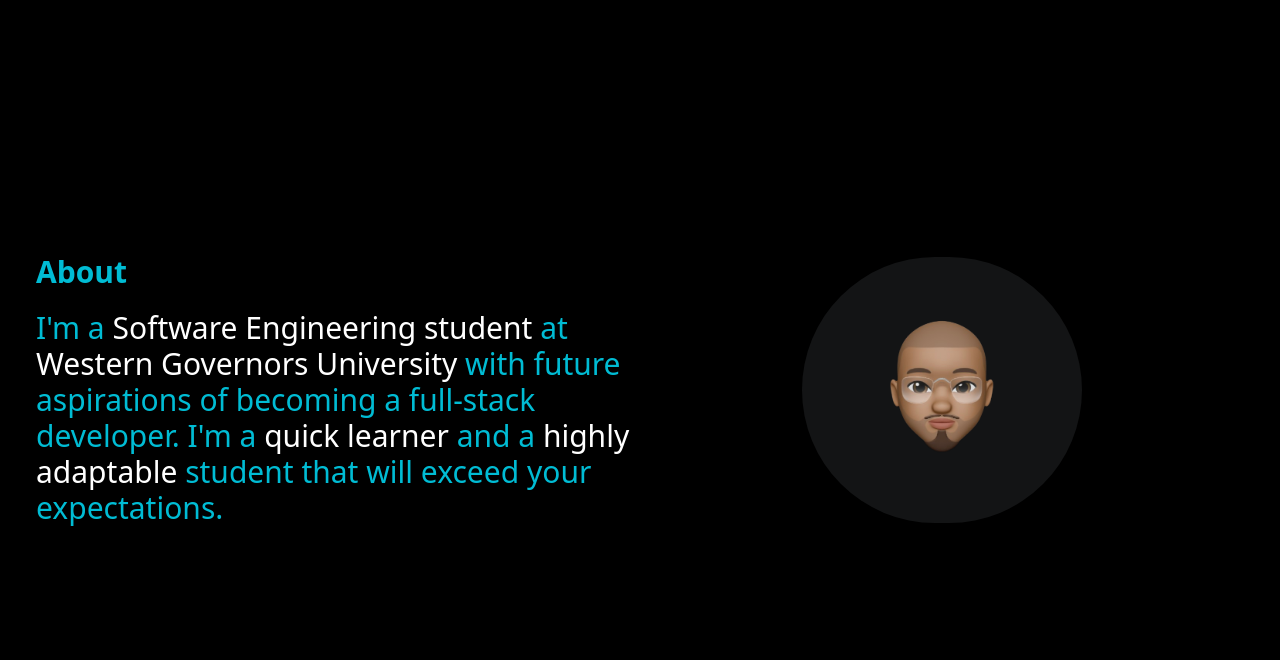
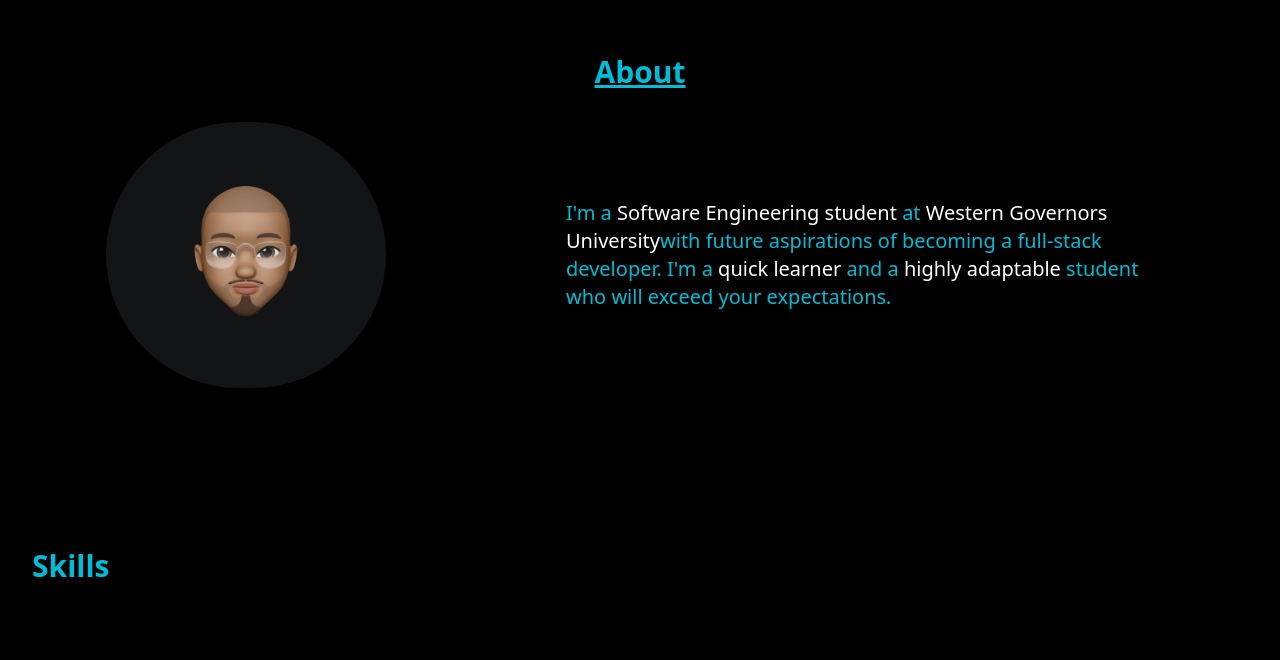
Before and after one commit to emmanuelgv408/Portfolio, a React (Vite) app: page / in a window 1280 px wide. Shown: the part 880-1540 px from the top of the page. Built offline with nearby package versions, Linux system fonts and the light colour scheme.

Commit message:
made about section better

```diff
--- a/src/components/About.jsx
+++ b/src/components/About.jsx
@@ -1,35 +1,29 @@
 import React from "react";
-import memoji from "../assets/memoji3.png";
+import memoji from '../assets/memoji3.png'
+
 
 function About() {
   return (
-    <div
-      id="About"
-      className="min-w-full min-h-full bg-background flex flex-col md:flex-row p-6 md:p-9 gap-8 md:gap-0"
-    >
-      {/* left */}
-      <div className="w-full md:w-1/2 flex flex-col justify-center gap-5 text-center md:text-left">
-        <h1 className="text-cyan text-3xl font-bold">About</h1>
-        <p className="text-cyan text-3xl">
-          {" "}
-          I'm a{" "}
-          <span className="text-white">Software Engineering student</span> at{" "}
-          <span className="text-white">Western Governors University</span> with
-          future aspirations of becoming a full-stack developer. I'm a{" "}
-          <span className="text-white">quick learner</span> and a{" "}
-          <span className="text-white">highly adaptable</span> student that will
-          exceed your expectations.
-        </p>
-      </div>
+    <div className="bg-background px-8 py-16">
+      <h1 className="text-3xl font-bold text-cyan underline text-center mb-8">
+        About
+      </h1>
 
-      {/* right */}
-      <div className="w-full md:w-1/2 flex justify-center items-center">
-        <div className="bg-custom-grey flex items-center justify-center rounded-full p-10">
-          <img
-            src={memoji}
-            alt=""
-            className="w-[150px] md:w-[200px]"
-          />
+      <div className="flex flex-col md:flex-row items-center justify-around gap-8">
+        <div className="bg-custom-grey flex items-center justify-center rounded-full p-6 md:p-10">
+          <img src={memoji} alt="Memoji" className="w-[150px] md:w-[200px]" />
+        </div>
+
+        <div className="w-full md:w-[50%]">
+          <p className="text-cyan text-xl">
+            I'm a{" "}
+            <span className="text-white">Software Engineering student</span> at{" "}
+            <span className="text-white">Western Governors University</span>
+            with future aspirations of becoming a full-stack developer. I'm a{" "}
+            <span className="text-white">quick learner</span> and a{" "}
+            <span className="text-white">highly adaptable</span> student who
+            will exceed your expectations.
+          </p>
         </div>
       </div>
     </div>
```
